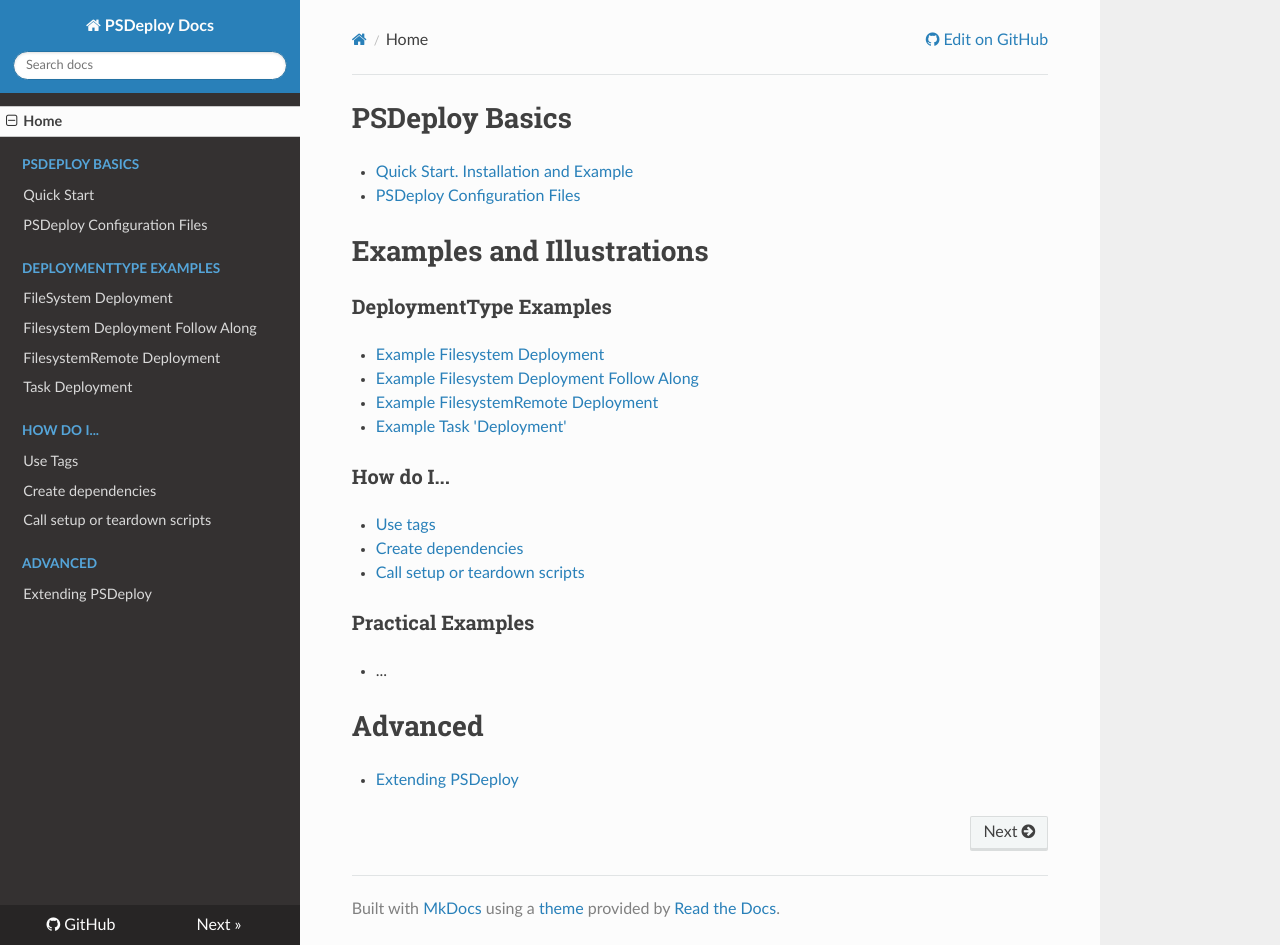
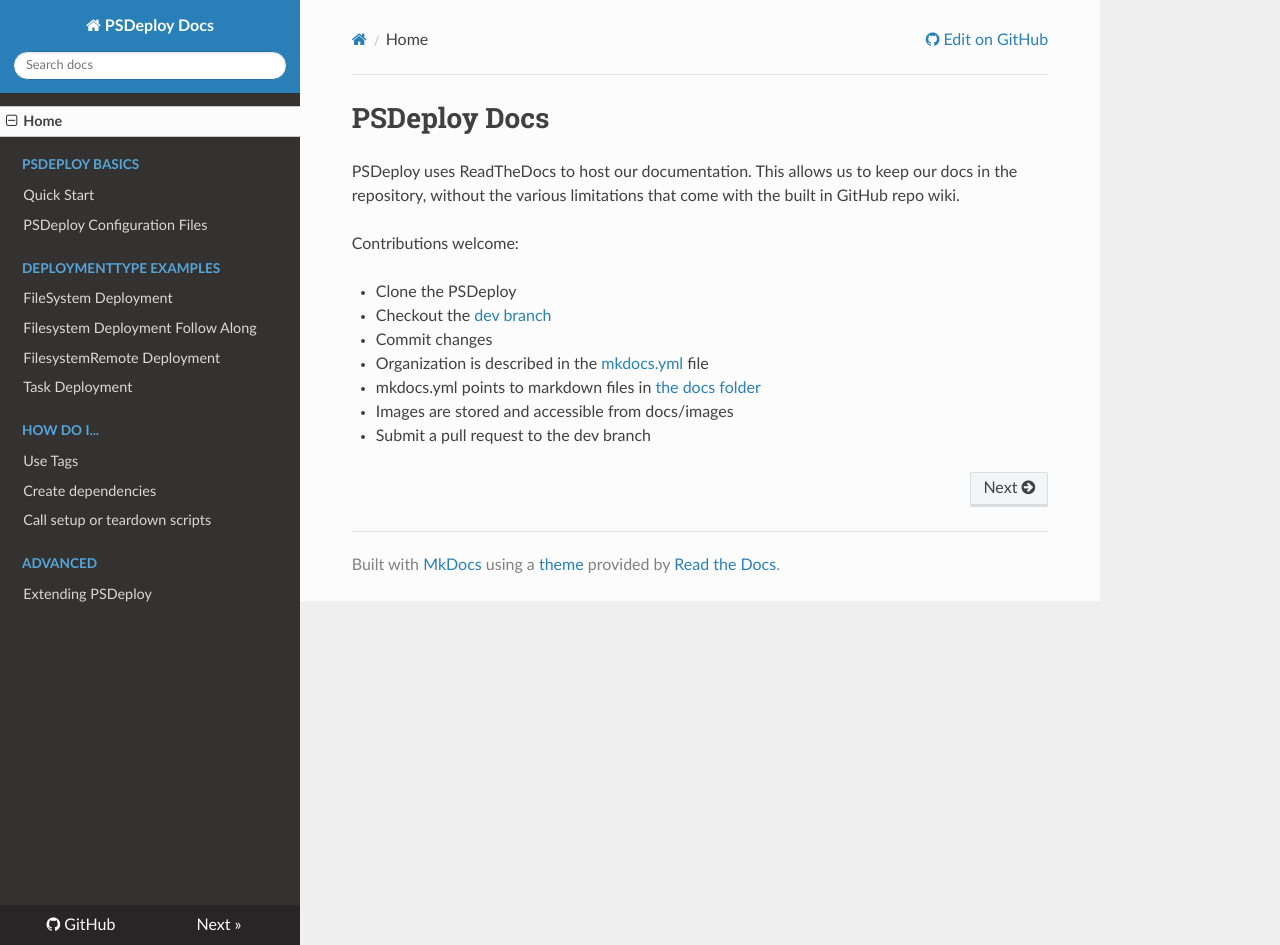
Before and after one commit to RamblingCookieMonster/PSDeploy, an MkDocs documentation site: the page built from docs/index.md, in a window 1280 px wide and 945 px high. Built offline with MkDocs 1.6.1, drawn with Linux system fonts in a browser that asks for light colours; nearby versions of some CDN libraries; old or Windows-style settings are respelled for this version of MkDocs.

```diff
--- a/docs/index.md
+++ b/docs/index.md
@@ -1,26 +1,13 @@
-# PSDeploy Basics
+# PSDeploy Docs
 
-* [Quick Start. Installation and Example](Quick-Start.-Installation-and-Example.md)
-* [PSDeploy Configuration Files](PSDeploy-Configuration-Files.md)
+PSDeploy uses ReadTheDocs to host our documentation.  This allows us to keep our docs in the repository, without the various limitations that come with the built in GitHub repo wiki.
 
-# Examples and Illustrations
+Contributions welcome:
 
-### DeploymentType Examples
-
-* [Example Filesystem Deployment](Example-Filesystem-Deployment.md)
-  * [Example Filesystem Deployment Follow Along](Example-Filesystem-Deployment-Follow-Along.md)
-* [Example FilesystemRemote Deployment](Example-FilesystemRemote-Deployment.md)
-* [Example Task 'Deployment'](Example-Task-Deployment.md)
-
-### How do I...
-
-* [Use tags](Feature.-Tags.md)
-* [Create dependencies](Feature.-Dependencies.md)
-* [Call setup or teardown scripts](Feature.-Setup-and-Teardown-Scripts.md)
-
-### Practical Examples
-* ...
-
-# Advanced
-
-* [Extending PSDeploy](Extending-PSDeploy.md)
+* Clone the PSDeploy
+* Checkout the [dev branch](https://github.com/RamblingCookieMonster/PSDeploy/tree/dev)
+* Commit changes
+  * Organization is described in the [mkdocs.yml](https://github.com/RamblingCookieMonster/PSDeploy/blob/dev/mkdocs.yml) file
+  * mkdocs.yml points to markdown files in [the docs folder](https://github.com/RamblingCookieMonster/PSDeploy/tree/dev/docs)
+  * Images are stored and accessible from docs/images
+* Submit a pull request to the dev branch
```
Also changed, not shown: Contributing.md (+14 -10 lines), README.md (+2 -2 lines).
